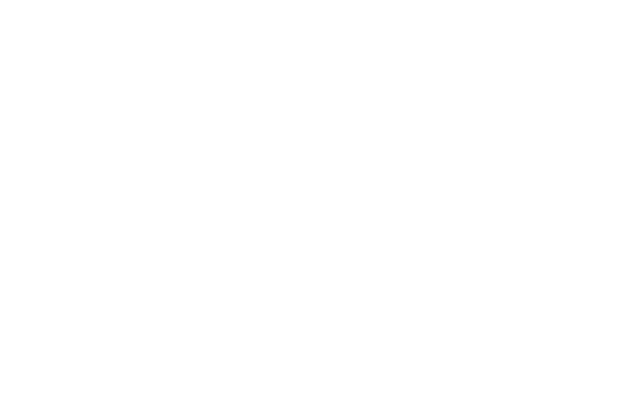
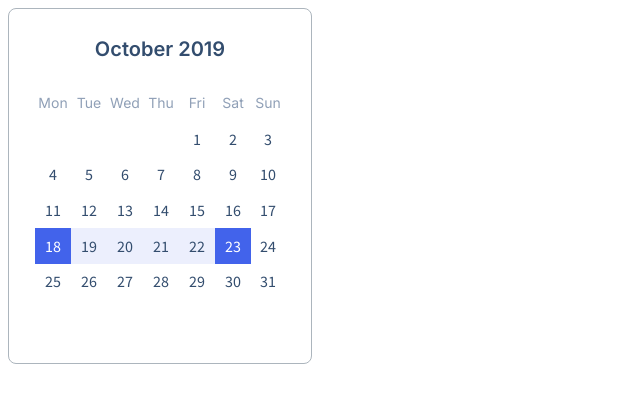
Before and after one commit to js-tasks-ru/htmlcss-20220414_elizaveta3, a website: page 05-lection3/03-calendar/index.html in a window 1280 px wide. Shown: the whole page, without its empty margins (0-640 px from the left). Drawn offline with Linux system fonts and the light colour scheme.

Commit message:
add calendar

```diff
--- a/05-lection3/03-calendar/calendar.css
+++ b/05-lection3/03-calendar/calendar.css
@@ -0,0 +1,65 @@
+.calendar{
+    background: var(--white);
+    border: 1px solid var(--grey-3);
+    border-radius: 8px;
+    max-width: 304px;
+    padding: 28px 26px;
+}
+
+.calendar__title{
+    text-align: center;
+    font-family: 'Inter';
+    font-weight: 600;
+    font-size: 20px;
+    line-height: 24px;
+    color: var(--calendar);
+    margin-bottom: 24px;
+}
+
+.calendar__wrapper{
+    padding-bottom: 100%;
+    position: relative;
+}
+
+.calendar__inner{
+    position: absolute;
+    top: 0;
+    right: 0;
+    bottom: 0;
+    left: 0;
+    display: grid;
+    grid-template-columns: repeat(7, 1fr);
+    grid-template-rows: repeat(7, 1fr);
+}
+
+.calendar__item{
+    display: grid;
+    place-items: center;
+}
+
+.calendar__item-day{
+    font-family: 'Inter';
+    font-weight: 400;
+    font-size: 14px;
+    line-height: 20px;
+    color: var(--calendar-2);
+}
+
+.calendar__item-date{
+    font-family: 'Source Sans Pro';
+    font-weight: 400;
+    font-size: 16px;
+    line-height: 20px;
+    color: var(--calendar);
+}
+
+.calendar__item_active{
+    min-width: 36px;
+    background-color: var(--blue);
+    color: var(--white);
+}
+
+.calendar__item_selected-day{
+    min-width: 36px;
+    background-color: var(--calendar-3);
+}
--- a/05-lection3/03-calendar/index.html
+++ b/05-lection3/03-calendar/index.html
@@ -1,12 +1,67 @@
 <!DOCTYPE html>
 <!-- Страница с календарем -->
 <html lang="ru">
+
 <head>
     <link rel="stylesheet" href="../../assets/css/main.css">
     <link rel="stylesheet" href="./calendar.css">
     <title>Calendar</title>
 </head>
+
 <body>
+    <div class="calendar">
+        <div class="calendar__title">
+            October 2019
+        </div>
+        <div class="calendar__wrapper">
+            <div class="calendar__inner">
+                <span class="calendar__item calendar__item-day">Mon</span>
+                <span class="calendar__item calendar__item-day">Tue</span>
+                <span class="calendar__item calendar__item-day">Wed</span>
+                <span class="calendar__item calendar__item-day">Thu</span>
+                <span class="calendar__item calendar__item-day">Fri</span>
+                <span class="calendar__item calendar__item-day">Sat</span>
+                <span class="calendar__item calendar__item-day">Sun</span>
+                <span class="calendar__item calendar__item-date"></span>
+                <span class="calendar__item calendar__item-date"></span>
+                <span class="calendar__item calendar__item-date"></span>
+                <span class="calendar__item calendar__item-date"></span>
+                <span class="calendar__item calendar__item-date">1</span>
+                <span class="calendar__item calendar__item-date">2</span>
+                <span class="calendar__item calendar__item-date">3</span>
+                <span class="calendar__item calendar__item-date">4</span>
+                <span class="calendar__item calendar__item-date">5</span>
+                <span class="calendar__item calendar__item-date">6</span>
+                <span class="calendar__item calendar__item-date">7</span>
+                <span class="calendar__item calendar__item-date">8</span>
+                <span class="calendar__item calendar__item-date">9</span>
+                <span class="calendar__item calendar__item-date">10</span>
+                <span class="calendar__item calendar__item-date">11</span>
+                <span class="calendar__item calendar__item-date">12</span>
+                <span class="calendar__item calendar__item-date">13</span>
+                <span class="calendar__item calendar__item-date">14</span>
+                <span class="calendar__item calendar__item-date">15</span>
+                <span class="calendar__item calendar__item-date">16</span>
+                <span class="calendar__item calendar__item-date">17</span>
+                <span class="calendar__item calendar__item-date calendar__item_active">18</span>
+                <span class="calendar__item calendar__item-date calendar__item_selected-day">19</span>
+                <span class="calendar__item calendar__item-date calendar__item_selected-day">20</span>
+                <span class="calendar__item calendar__item-date calendar__item_selected-day">21</span>
+                <span class="calendar__item calendar__item-date calendar__item_selected-day">22</span>
+                <span class="calendar__item calendar__item-date calendar__item_active">23</span>
+                <span class="calendar__item calendar__item-date">24</span>
+                <span class="calendar__item calendar__item-date">25</span>
+                <span class="calendar__item calendar__item-date">26</span>
+                <span class="calendar__item calendar__item-date">27</span>
+                <span class="calendar__item calendar__item-date">28</span>
+                <span class="calendar__item calendar__item-date">29</span>
+                <span class="calendar__item calendar__item-date">30</span>
+                <span class="calendar__item calendar__item-date">31</span>
+
+            </div>
+        </div>
+    </div>
 
 </body>
+
 </html>
--- a/assets/css/main.css
+++ b/assets/css/main.css
@@ -22,6 +22,9 @@
     --grey-4: #495057;
     --histogram: #4263EB;
     --shadow: rgba(33, 36, 41, 0.05);
+    --calendar: #334D6E;
+    --calendar-2: #90A0B7;
+    --calendar-3:rgba(160, 177, 245, 0.2);
 
 
     --error: var(--red);
```
Lines whose indentation alone changed are shown as unchanged.
